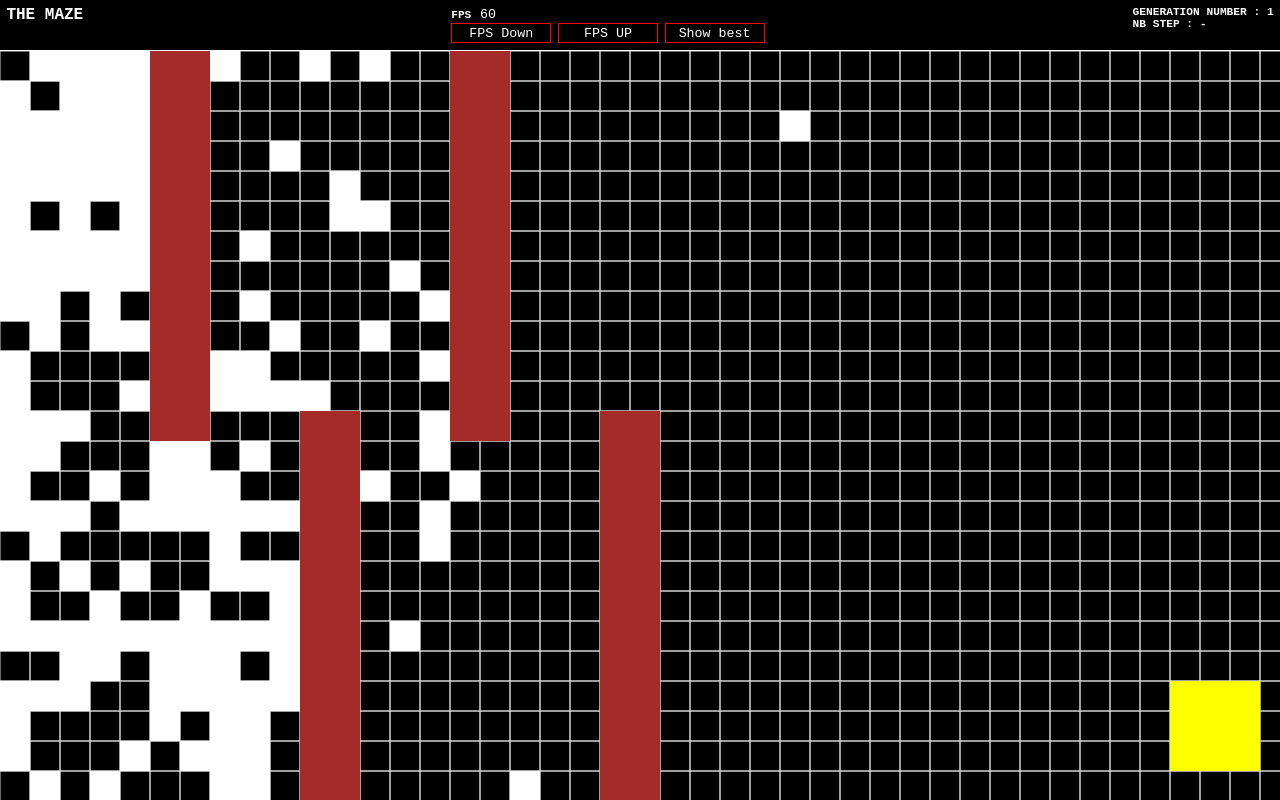
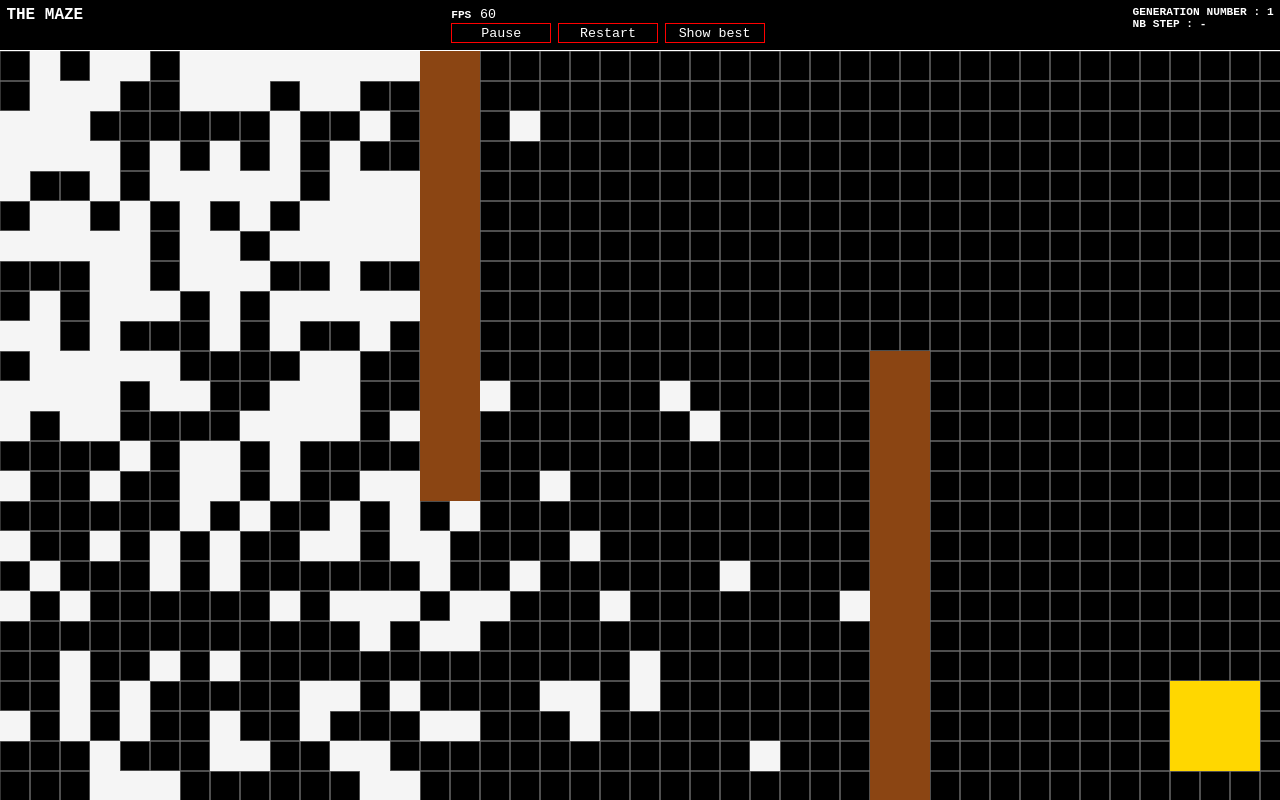
Before and after one commit to verdonarthur/Genetic-Maze-JS, a website built with webpack: page index.html in a window 1280 px wide. Built offline with Linux system fonts and the light colour scheme.

Commit message:
Add config file and change some color

```diff
--- a/index.html
+++ b/index.html
@@ -73,8 +73,8 @@
             <ul>
                 <li>FPS <input id="ActualFPS" value="60"></li>
                 <li>
-                    <button id="FPSDown">FPS Down</button>
-                    <button id="FPSUp">FPS UP</button>
+                    <button id="pause">Pause</button>
+                    <button id="restart">Restart</button>
                     <button id="showTheBest">Show best</button>
                 </li>
 
--- a/src/class/GeneticAlgo/Adventurer.js
+++ b/src/class/GeneticAlgo/Adventurer.js
@@ -1,13 +1,14 @@
 import { Brain } from './Brain'
 import { MyMath } from '../MyMath'
 import { GridObject } from '../GridObject';
+import CONFIG from '../../config'
 
 /**
  *
  */
 export class Adventurer extends GridObject {
     constructor(x, y, ctx, grid) {
-        super(x, y, 1, 1, 'white', ctx, grid)
+        super(x, y, 1, 1, CONFIG.ADVENTURER_COLOR, ctx, grid)
 
         this.SPEED = 1
         this.START_X = x
@@ -18,7 +19,7 @@ export class Adventurer extends GridObject {
         this.reachedGoal = false
         this.isDead = false
         this.direction = 0
-        this.brain = new Brain(1000)
+        this.brain = new Brain(CONFIG.BRAIN_SIZE)
     }
 
     /**
--- a/src/class/GeneticAlgo/Brain.js
+++ b/src/class/GeneticAlgo/Brain.js
@@ -1,4 +1,5 @@
 import {MyMath} from '../MyMath'
+import CONFIG from '../../config'
 
 export class Brain {
 
@@ -41,7 +42,7 @@ export class Brain {
      */
     mutate() {
         //chance that any vector in directions gets changed
-        let mutationRate = 0.01
+        let mutationRate = CONFIG.PERCENTAGE_MUTATION
 
         for (let i = 0; i < this.directions.length; i++) {
             let rand = MyMath.random(1)
--- a/src/class/GeneticAlgo/Population.js
+++ b/src/class/GeneticAlgo/Population.js
@@ -1,5 +1,6 @@
 import { Adventurer } from './Adventurer'
 import { MyMath } from '../MyMath'
+import CONFIG from '../../config'
 
 export class Population {
 
@@ -8,7 +9,7 @@ export class Population {
         this.fitnessSum
         this.gen = 1
         this.bestAdventurer = 0
-        this.minStep = 1000
+        this.minStep = CONFIG.MIN_STEP
 
         for (let i = 0; i < size; i++) {
             this.Adventurers.push(new Adventurer(2, 5, ctx))
@@ -67,7 +68,7 @@ export class Population {
         // the champion lives on
         newAdventurers[0] = this.Adventurers[this.bestAdventurer].makeABaby()
         newAdventurers[0].isBest = true
-        newAdventurers[0].color = 'green'
+        newAdventurers[0].color = CONFIG.BEST_ADVENTURER_COLOR
 
         for (let i = 1; i < newAdventurers.length; i++) {
             let parent = this.selectParent()
@@ -137,7 +138,7 @@ export class Population {
                 maxIndex = i
             }
         }
-        console.log(this.Adventurers[maxIndex].brain.step)
+
         this.bestAdventurer = maxIndex
 
         if (this.Adventurers[this.bestAdventurer].reachedGoal) {
--- a/src/class/Maze/Chest.js
+++ b/src/class/Maze/Chest.js
@@ -1,8 +1,9 @@
 import { GridObject } from "../GridObject";
+import CONFIG from '../../config'
 
 export class Chest extends GridObject {
     constructor(ctx, grid) {
-        super(grid.width - 4, grid.height - 4, 3, 3, 'yellow', ctx, grid)
+        super(grid.width - 4, grid.height - 4, 3, 3, CONFIG.CHEST_COLOR, ctx, grid)
     }
 
 }
--- a/src/class/Maze/Wall.js
+++ b/src/class/Maze/Wall.js
@@ -1,8 +1,9 @@
 import { GridObject } from "../GridObject";
+import CONFIG from '../../config'
 
 export class Wall extends GridObject {
     constructor(x, y, width, height, ctx, grid) {
-        super(x, y, width, height, 'brown', ctx, grid)
+        super(x, y, width, height, CONFIG.WALL_COLOR, ctx, grid)
     }
 
     isColliding(posX, posY) {
--- /dev/null
+++ b/src/config.js
@@ -0,0 +1,18 @@
+export default {
+    // COSMETIC
+    GRID_COLOR: 'dimgray',
+    ADVENTURER_COLOR: 'WhiteSmoke',
+    BEST_ADVENTURER_COLOR: 'green',
+    CHEST_COLOR: 'gold',
+    WALL_COLOR:'SaddleBrown',
+
+    // ENVIRONNMENT
+    NB_WALL: 2,
+    GRID_SIZE:30,
+
+    // GENETIC SETTINGS
+    NB_POPULATION: 250,
+    BRAIN_SIZE:1000,
+    MIN_STEP:1000,
+    PERCENTAGE_MUTATION:0.01
+}
--- a/src/index.js
+++ b/src/index.js
@@ -2,6 +2,7 @@ import { Chest } from './class/Maze/Chest';
 import { Grid } from './class/Maze/Grid';
 import { Population } from './class/GeneticAlgo/Population';
 import { Wall } from './class/Maze/Wall';
+import CONFIG from './config'
 
 /**
  * Class used to set up the environment
@@ -16,14 +17,21 @@ class Game {
 
         this.goal = new Chest(this.ctx, this.grid)
 
-        this.walls = [
-            new Wall(5, 0, 2, Math.round(this.grid.height / 2), this.ctx, this.grid),
-            new Wall(10, this.grid.height - Math.round(this.grid.height / 2), 2, Math.round(this.grid.height / 2), this.ctx, this.grid),
-            new Wall(15, 0, 2, Math.round(this.grid.height / 2), this.ctx, this.grid),
-            new Wall(20, this.grid.height - Math.round(this.grid.height / 2), 2, Math.round(this.grid.height / 2), this.ctx, this.grid),
-        ]
+        this.walls = []
 
-        this.population = new Population(250, this.ctx)
+        let nbWall = CONFIG.NB_WALL
+        let lengthWallToPlace = this.grid.width / (nbWall + 1);
+        let wallWidth = 2
+        let wallHeight = Math.round(this.grid.height / 2) + 2
+
+        for (let i = 1; i < nbWall + 1; i++) {
+            if (i % 2)
+                this.walls[i] = new Wall(i * lengthWallToPlace, 0, wallWidth, wallHeight, this.ctx, this.grid)
+            else
+                this.walls[i] = new Wall(i * lengthWallToPlace, this.grid.height - wallHeight, wallWidth, wallHeight, this.ctx, this.grid)
+        }
+
+        this.population = new Population(CONFIG.NB_POPULATION, this.ctx)
     }
 
     mainDraw(showOnlyTheBest) {
@@ -54,8 +62,6 @@ class Game {
         } else {
             this.population.checkPopulation()
             this.population.Adventurers.forEach((adventurer) => {
-
-
                 adventurer.move(this.walls, this.grid, this.goal)
             })
         }
@@ -88,32 +94,30 @@ let timer = setInterval(step, 1000 / 60)
 /*
 -------------- CONTROL MANAGEMENT
 */
-function setNewFPS(FPS) {
-    if (FPS < 10 || FPS > 300) return;
+function setNewFPS(fps) {
+    if (fps < 10 || fps > 300) return;
 
-    $("#ActualFPS").val(FPS);
+    $("#ActualFPS").val(fps);
 
     if (timer) {
         clearInterval(timer);
         timer = null;
-        timer = setInterval(step, 1000 / FPS)
+        timer = setInterval(step, 1000 / fps)
     }
 }
 
-$("#FPSUp").on('click', (e) => {
-    let fps = parseInt($("#ActualFPS").val())
-    fps += 5
-
-
-    setNewFPS(fps)
+$("#pause").on('click', (e) => {
+    if (timer) {
+        clearInterval(timer);
+        timer = null
+    } else {
+        let fps = parseInt($("#ActualFPS").val())
+        timer = setInterval(step, 1000 / fps)
+    }
 })
 
-$("#FPSDown").on('click', (e) => {
-    let fps = parseInt($("#ActualFPS").val())
-    fps -= 5
-
-
-    setNewFPS(fps)
+$("#restart").on('click', (e) => {
+    window.location.reload();
 })
 
 $("#ActualFPS").on("change", (e) => {
```
Also changed, not shown: src/class/Maze/Grid.js (+6 -3 lines), dist/bundle.js.
